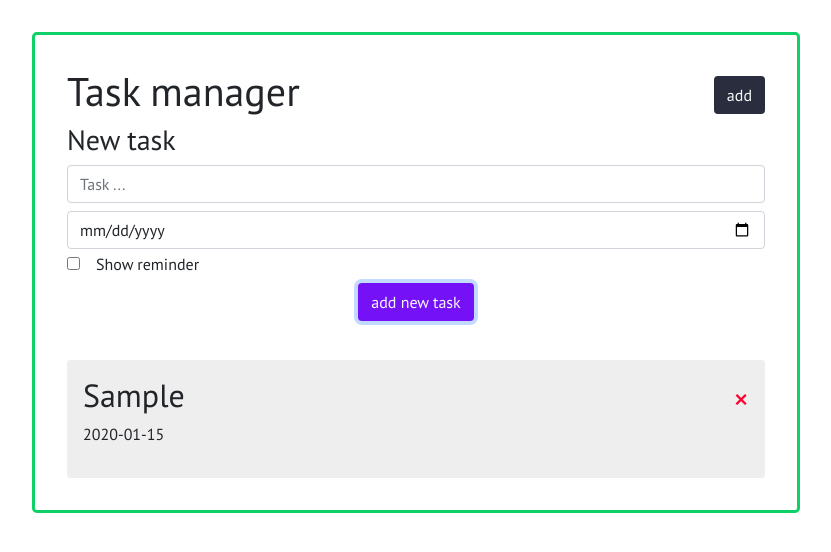
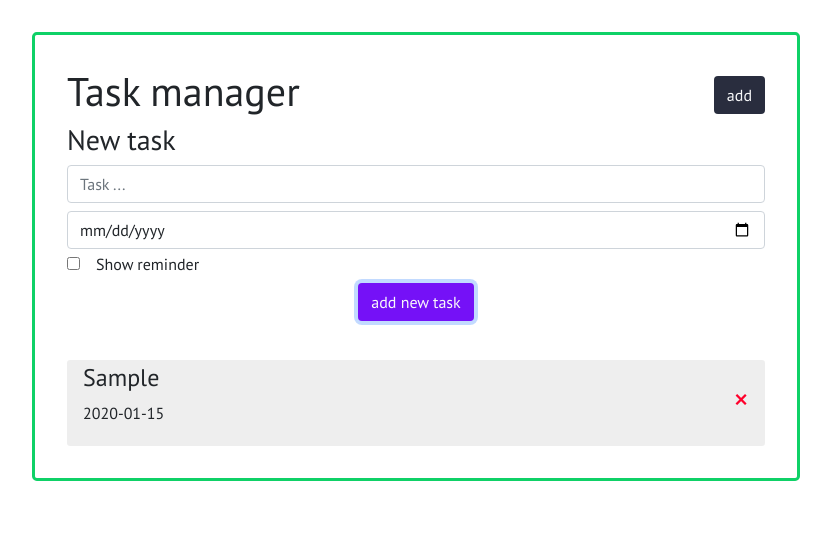
Before and after one commit to Sidiik/Reminder-app, a Vue app: page / in a window 1280 px wide. Both pictures are taken after typing "Sample", "2020-01-15" into the empty fields and a click on the button "add new task". Shown: the top 552 px of the page, without its empty margins (224-1055 px from the left). Built offline with nearby package versions, Linux system fonts and the light colour scheme.

Commit message:
updated some features

```diff
--- a/src/App.vue
+++ b/src/App.vue
@@ -1,7 +1,7 @@
 <template>
   <div class="task">
     <Header />
-    <AddTask @add-task="addTask" />
+    <AddTask v-if="showForm" @add-task="addTask" />
     <Tasks @deleteTask="deleteTask" :tasks="tasks" />
   </div>
 </template>
@@ -10,6 +10,7 @@
 import AddTask from "./components/AddTask";
 import Header from "./components/Header.vue";
 import Tasks from "./components/Tasks.vue";
+
 export default {
   components: {
     Header,
@@ -19,7 +20,7 @@ export default {
   data() {
     return {
       tasks: [],
-      showForm: false,
+      showForm: true,
     };
   },
 
@@ -31,8 +32,9 @@ export default {
       this.tasks = [...this.tasks, task];
     },
     deleteTask(id) {
-      console.log("task", id);
-      this.tasks = [...this.tasks, this.tasks.filter((task) => task.id !== id)];
+      if (confirm("are you sure ? ")) {
+        this.tasks = this.tasks.filter((task) => task.id !== id);
+      }
     },
   },
 };
--- a/src/components/Task.vue
+++ b/src/components/Task.vue
@@ -1,8 +1,8 @@
 <template>
   <div :class="[task.reminder ? 'reminder' : '', 'taskItem']">
-    <h2>
+    <h4>
       {{ task.title }}
-    </h2>
+    </h4>
     <p>
       {{ task.day }}
     </p>
@@ -25,7 +25,7 @@ export default {
 <style scoped>
 .taskItem {
   background: #eee;
-  padding: 1rem;
+  padding: 0.3rem 1rem;
   margin-top: 1rem;
   border-radius: 0.2rem;
   cursor: grab;
```
